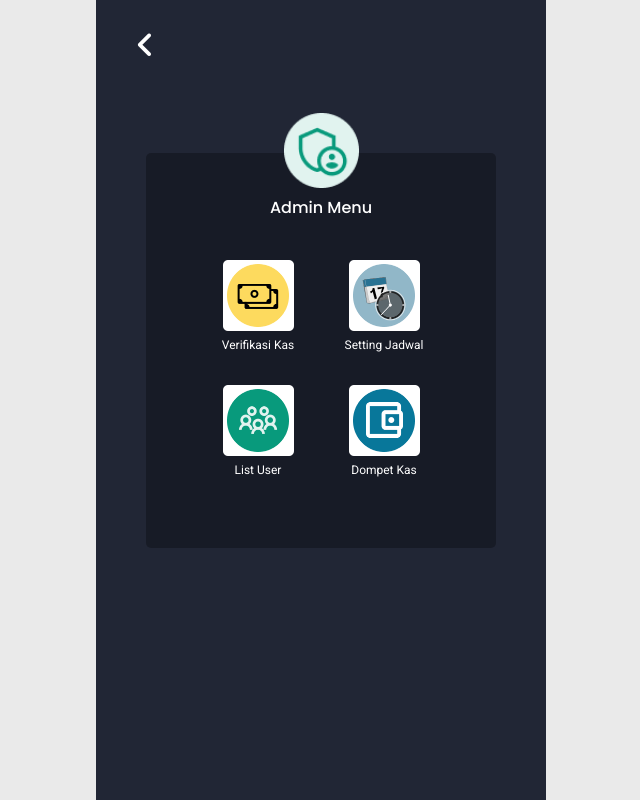
After one commit to Akbaroke/kas-app, a PHP site: page /admin.php in a window 1280 px wide. The commit adds this page. Shown: the whole page, without its empty margins (319-959 px from the left). Run offline with PHP 8.4, Linux system fonts and the light colour scheme; the visitor is signed in with stand-in values (Sample User, id 1); data comes from the database, SQL or seed files in the repository; data that the repository does not hold is empty.

```diff
--- /dev/null
+++ b/admin.php
@@ -0,0 +1,47 @@
+<?php
+include "connect.php";
+include "head.php";
+include "session_cek.php";
+
+if(!isset($_SESSION["admin"])){
+  header("Location: login.php");
+  exit;
+}
+
+?>
+
+
+  <div class="container3">
+    <div class="top-button">
+      <a href="./"><i class="fa-solid fa-angle-left"></i></a>
+    </div>
+    <div class="card-admin">
+      <div>
+        <img src="img/icon/icon-12.png" width="75">
+        <h2>Admin Menu</h2>
+      </div>
+      <div class="menu">
+        <div class="cardIcon">
+          <a href=""><img src="img/icon/icon-13.png" width="71"></a>
+          <p>Verifikasi Kas</p>
+        </div>
+        <div class="cardIcon">
+          <a href=""><img src="img/icon/icon-14.png" width="71"></a>
+          <p>Setting Jadwal</p>
+        </div>
+        <div class="cardIcon">
+          <a href=""><img src="img/icon/icon-15.png" width="71"></a>
+          <p>List User</p>
+        </div>
+        <div class="cardIcon">
+          <a href=""><img src="img/icon/icon-16.png" width="71"></a>
+          <p>Dompet Kas</p>
+        </div>
+      </div>
+    </div>
+  </div>
+
+
+<?php
+include "footer.php";
+?>
--- a/cekStatusAdmin.php
+++ b/cekStatusAdmin.php
@@ -7,9 +7,9 @@ $res = mysqli_query($conn, "SELECT * FROM akun");
 $admin_online = 0;
 while($row = mysqli_fetch_assoc($res)){
   $time = $row['time'];
-  $status_akun = $row['status_akun'];
+  $role = $row['role'];
   if($time > $time_now){
-    if($status_akun === 'admin'){
+    if($role === 'admin'){
       $admin_online++;
     }
   }
--- a/cekStatusUser.php
+++ b/cekStatusUser.php
@@ -7,9 +7,9 @@ $res = mysqli_query($conn, "SELECT * FROM akun");
 $user_online = 0;
 while($row = mysqli_fetch_assoc($res)){
   $time = $row['time'];
-  $status_akun = $row['status_akun'];
+  $role = $row['role'];
   if($time > $time_now){
-    if($status_akun === 'user'){
+    if($role === 'user'){
       $user_online++;
     }
   }
--- /dev/null
+++ b/css/admin.css
@@ -0,0 +1,57 @@
+.card-admin{
+  max-width: 350px;
+  height: 395px;
+  background-color: #0000004a;
+  border-radius: 5px;
+  margin: 0 auto;
+  margin-top: 90px;
+}
+
+.card-admin > div{
+  margin: 0 auto;
+  position: relative;
+  top: -40px;
+  text-align: center;
+}
+
+.card-admin > div > h2{
+  font-family: 'Poppins', sans-serif;
+  font-size: 16px;
+  font-weight: 500;
+  color: #fff;
+  text-transform: capitalize;
+}
+
+.card-admin > .menu{
+  display: flex;
+  flex-direction: row;
+  flex-wrap: wrap;
+  max-width: 220px;
+  justify-content: center;
+  gap: 33px 46px;
+  margin-top: 40px;
+}
+
+.card-admin > .menu > .cardIcon{
+  width: 80px;
+  height: max-content;
+}
+
+.card-admin > .menu > .cardIcon img{
+  width: 71px;
+  height: 71px;
+  transition: .3s;
+}
+
+.card-admin > .menu > .cardIcon img:hover{
+  transition: .3s;
+  transform: scale(1.03);
+  box-shadow: 2px 2px 4px #ffffff40;
+}
+
+.card-admin > .menu > .cardIcon > p{
+  font-family: 'Roboto', sans-serif;
+  font-size: 12px;
+  font-weight: 400;
+  color: #fff;
+}
--- a/css/profil.css
+++ b/css/profil.css
@@ -18,6 +18,13 @@
   color: #fff;
   font-size: 30px;
   cursor: pointer;
+  transition: .3s;
+}
+
+.top-button > i:hover,
+.top-button > a > i:hover{
+  transform: scale(1.05);
+  transition: .3s;
 }
 
 .card-profil {
@@ -32,7 +39,7 @@
 .card-profil > div{
   margin: 0 auto;
   position: relative;
-  top: -50px;
+  top: -40px;
   text-align: center;
 }
 
--- a/head.php
+++ b/head.php
@@ -23,6 +23,7 @@
   <link rel="stylesheet" href="css/list.tung.css">
   <link rel="stylesheet" href="css/pembayaran.css">
   <link rel="stylesheet" href="css/pending.css">
+  <link rel="stylesheet" href="css/admin.css">
 
   <!-- font -->
   <link rel="preconnect" href="https://fonts.googleapis.com">
--- a/js/script.js
+++ b/js/script.js
@@ -202,7 +202,10 @@ setInterval(function () {
 
 
 $('.cardHome-4').on('click',()=>{
-  window.location.href = 'status.akun.php';
+  window.location.href = 'status.pembayaran.php';
+})
+$('.cardHome-6').on('click',()=>{
+  window.location.href = 'admin.php';
 })
 
 
```
Also changed, not shown: css/home.css (+44 -1 lines), index.php (+13 -0 lines), status.akun.php (deleted, +0 -16 lines), status.pembayaran.admin.php (deleted, +0 -102 lines), img/icon/icon-13.png (added), img/icon/icon-14.png (added), img/icon/icon-15.png (added), img/icon/icon-16.png (added).
